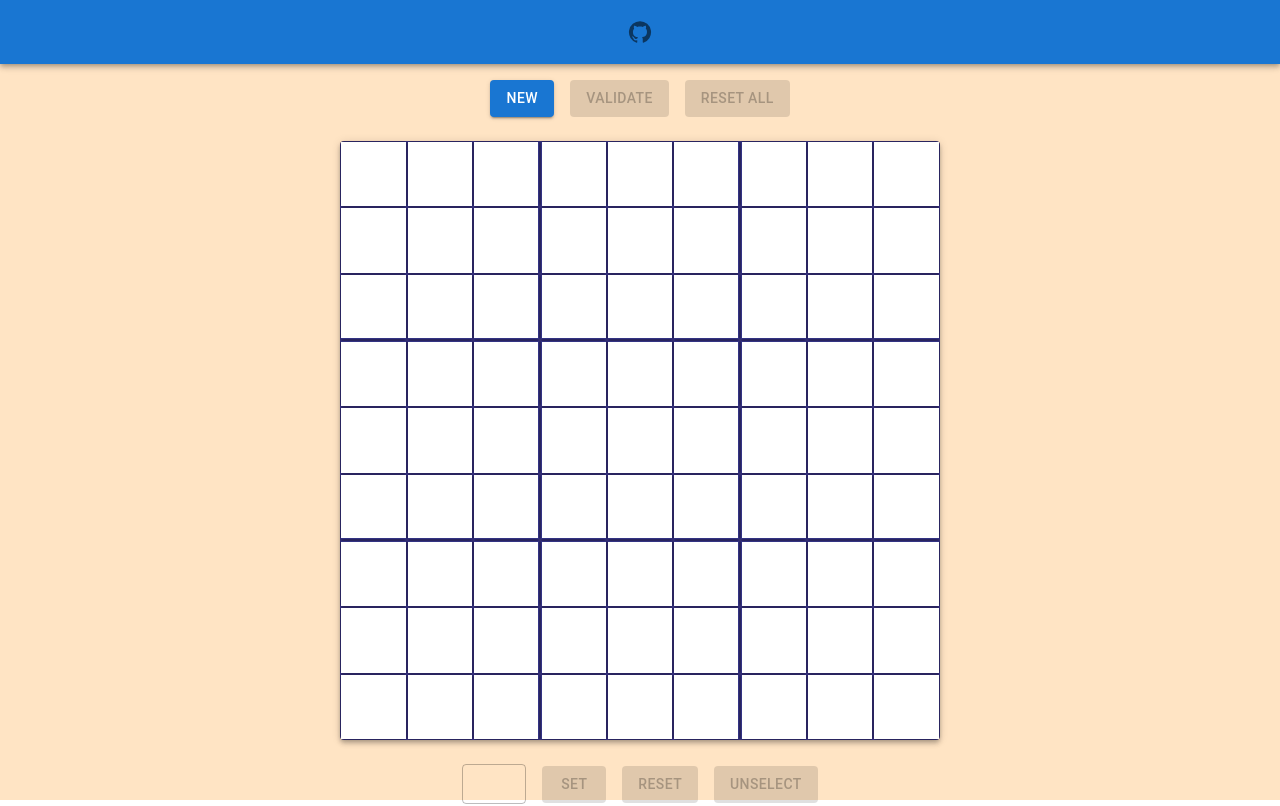
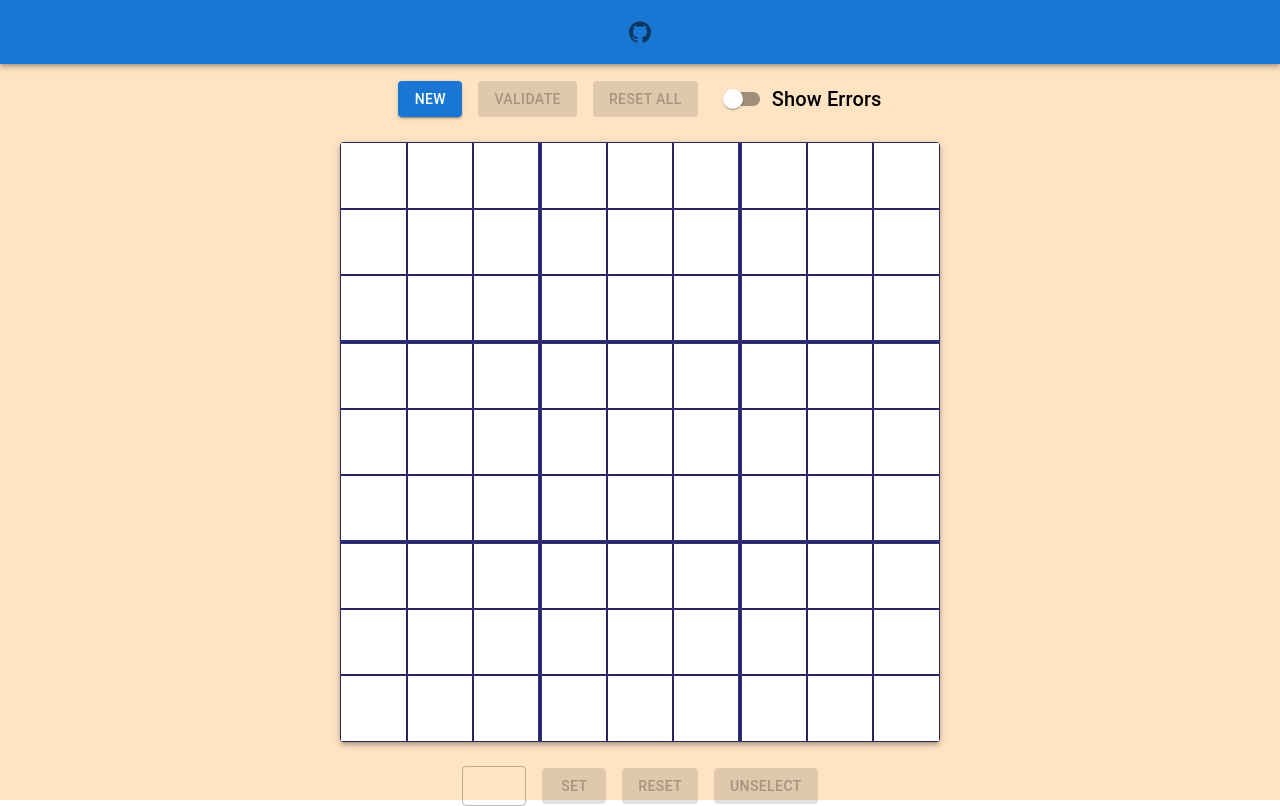
Before and after one commit to seanluong/sudoku, a React (Vite) app: page / in a window 1280 px wide. Built offline with nearby package versions, Linux system fonts and the light colour scheme; no server answers.

Commit message:
Allow users to switch from showing to not showing errors

```diff
--- a/src/components/Cell.tsx
+++ b/src/components/Cell.tsx
@@ -1,5 +1,6 @@
 import { Box, Paper, Typography } from "@mui/material";
 import { useDispatch, useSelector } from "react-redux";
+import { useShowErrorsContext } from "../context/ShowErrorsContext";
 import { CellsState } from "../reducers/CellsReducer";
 import { ControlsState, selectCell } from "../reducers/ControlsReducer";
 import { SudokuAppState } from "../reducers/reducer";
@@ -18,6 +19,7 @@ export const Cell = ({ rowIndex, columnIndex, cell, size, borderColor }: CellPro
     const dispatch = useDispatch();
     const { status, input } = useSelector<SudokuAppState, ControlsState>(state => state.controls);
     const { validationErrors } = useSelector<SudokuAppState, CellsState>(state => state.cells);
+    const { showErrors } = useShowErrorsContext();
 
     const invalid = invalidCell(rowIndex, columnIndex, validationErrors);
 
@@ -39,8 +41,8 @@ export const Cell = ({ rowIndex, columnIndex, cell, size, borderColor }: CellPro
         }
         return "white";
     }
-    const cellBackgroundImage = (cell: CellValue | undefined, invalid: boolean, cellSelected: boolean) => {
-        if (!invalid) {
+    const cellBackgroundImage = (cell: CellValue | undefined, showErrors: boolean, invalid: boolean, cellSelected: boolean) => {
+        if (!invalid || !showErrors) {
             return "none";
         }
         if (cellSelected) {
@@ -87,7 +89,7 @@ export const Cell = ({ rowIndex, columnIndex, cell, size, borderColor }: CellPro
                 borderBottom: cellBorderBottom(rowIndex, borderColor),
                 borderLeft: cellBorderLeft(columnIndex, borderColor),
                 borderRight: cellBorderRight(columnIndex, borderColor),
-                backgroundImage: cellBackgroundImage(cell, invalid, cellSelected),
+                backgroundImage: cellBackgroundImage(cell, showErrors, invalid, cellSelected),
             }}>
                 <Typography variant="h6">
                     {cell?.value ? cell?.value : null}
--- a/src/components/GameControls.tsx
+++ b/src/components/GameControls.tsx
@@ -1,5 +1,6 @@
-import { Button, Stack, Typography } from "@mui/material"
+import { Button, FormControlLabel, Stack, Switch, Typography } from "@mui/material"
 import { useDispatch, useSelector } from "react-redux";
+import { useShowErrorsContext } from "../context/ShowErrorsContext";
 import { CellsState, newGame, resetAllCells, validateAll } from "../reducers/CellsReducer";
 import { SudokuAppState } from "../reducers/reducer";
 import { fetchPuzzle, Puzzle } from "../utils/puzzleFetcher";
@@ -7,6 +8,7 @@ import { fetchPuzzle, Puzzle } from "../utils/puzzleFetcher";
 export const GameControls = () => {
     const dispatch = useDispatch();
     const { cells, gameStatus } = useSelector<SudokuAppState, CellsState>(state => state.cells);
+    const { showErrors, toggleShowErrors } = useShowErrorsContext();
 
     const handleResetAllClicked = (event: React.MouseEvent) => {
         dispatch(resetAllCells())
@@ -61,6 +63,16 @@ export const GameControls = () => {
                                     onClick={handleResetAllClicked}>
                                 Reset All
                             </Button>
+                            <FormControlLabel
+                                label={
+                                    <Typography variant="h6">
+                                        Show Errors
+                                    </Typography>
+                                }
+                                control={
+                                    <Switch checked={showErrors} onChange={toggleShowErrors} name="showErrors" />
+                                }
+                            />
                         </>
                     )
                 }
--- /dev/null
+++ b/src/context/ShowErrorsContext.tsx
@@ -0,0 +1,28 @@
+import { createContext, PropsWithChildren, useContext, useState } from 'react';
+
+const ShowErrorsContext = createContext<ShowErrorsContextType>({
+    showErrors: true,
+    toggleShowErrors: () => {}
+});
+
+interface ShowErrorsContextType {
+    showErrors: boolean;
+    toggleShowErrors: () => void;
+};
+
+export const ShowErrorsProvider = ({ children }: PropsWithChildren) => {
+    const [showErrors, setShowErrors] = useState<boolean>(false);
+
+    const toggleShowErrors = () => setShowErrors((currentValue: boolean) => !currentValue);
+
+    return (
+        <ShowErrorsContext.Provider value={{
+            showErrors,
+            toggleShowErrors,
+        }} >
+            {children}
+        </ShowErrorsContext.Provider>
+    );
+};
+
+export const useShowErrorsContext = () => useContext(ShowErrorsContext);
--- a/src/index.tsx
+++ b/src/index.tsx
@@ -6,6 +6,7 @@ import ReactDOM from 'react-dom/client'
 import { Provider } from 'react-redux'
 import App from './App'
 import { rootReducer } from './reducers/reducer'
+import { ShowErrorsProvider } from './context/ShowErrorsContext'
 
 const store = configureStore({
   reducer: rootReducer
@@ -14,7 +15,9 @@ const store = configureStore({
 ReactDOM.createRoot(document.getElementById('root') as HTMLElement).render(
   <React.StrictMode>
     <Provider store={store}>
-      <App />
+      <ShowErrorsProvider>
+        <App />
+      </ShowErrorsProvider>
     </Provider>
   </React.StrictMode>,
 )
```
